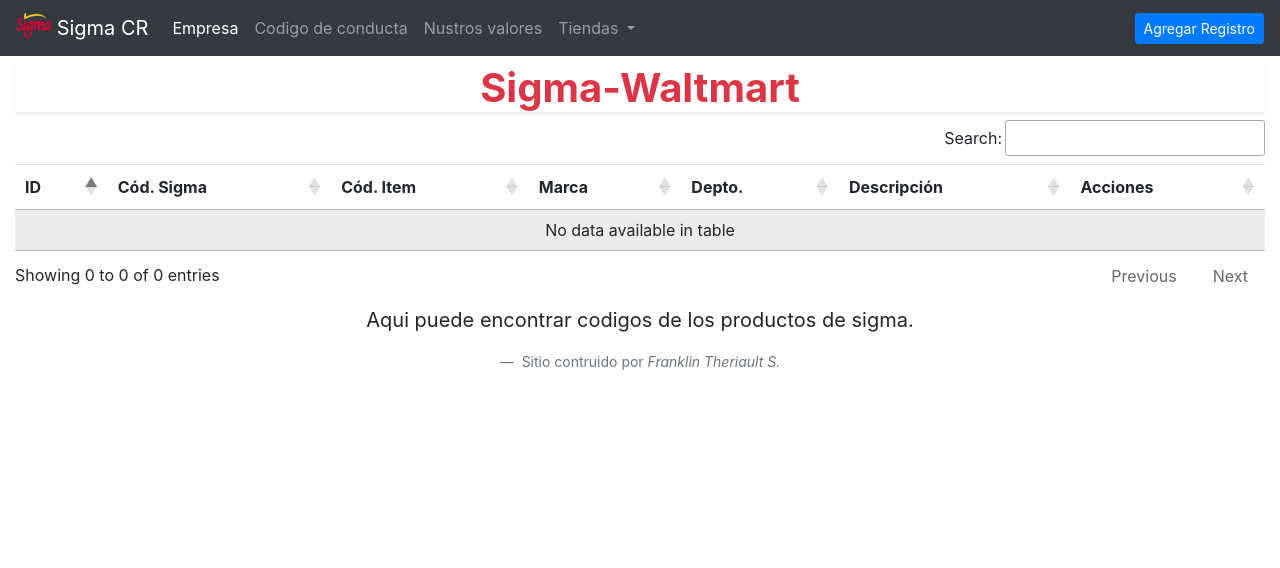
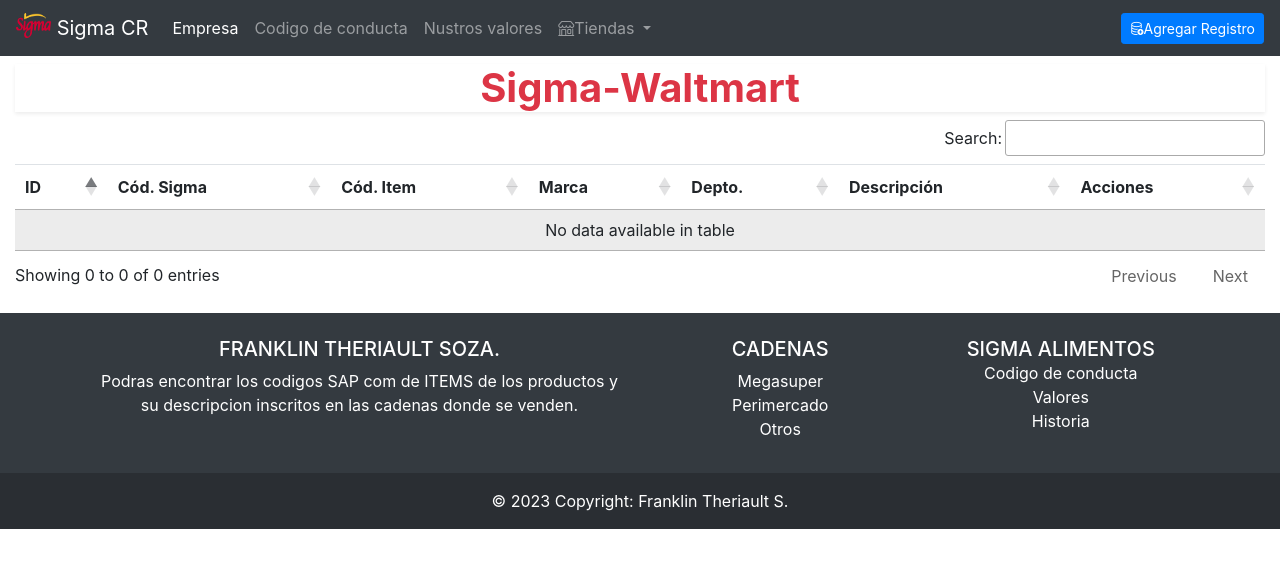
Before and after one commit to ftheriau01/sigma_2, a PHP site: page / in a window 1280 px wide. Shown: the top 568 px of the page. Run offline with PHP 8.4, Linux system fonts and the light colour scheme; data that the repository does not hold is empty; some libraries are stand-ins or nearby versions.

Commit message:
v2 add footer

```diff
--- a/index.php
+++ b/index.php
@@ -6,6 +6,7 @@
     <title>Sigma Alimetos CR</title>
     <link rel="shortcut icon" href="./img/favicon.png">
     <link rel="stylesheet" href="https://cdn.jsdelivr.net/npm/bootstrap@4.6.2/dist/css/bootstrap.min.css" integrity="sha384-xOolHFLEh07PJGoPkLv1IbcEPTNtaed2xpHsD9ESMhqIYd0nLMwNLD69Npy4HI+N" crossorigin="anonymous">
+    <link rel="stylesheet" href="https://cdn.jsdelivr.net/npm/bootstrap-icons@1.10.5/font/bootstrap-icons.css">
     <!--<link rel="stylesheet" type="text/css" href="https://cdn.datatables.net/1.11.3/css/jquery.dataTables.min.css"> -->
     <link href="https://cdn.datatables.net/v/bs4/jszip-2.5.0/dt-1.13.4/b-2.3.6/b-html5-2.3.6/r-2.4.1/sl-1.6.2/datatables.min.css" rel="stylesheet"/>
     <link rel="stylesheet" href="./css/app.css">
@@ -30,19 +31,19 @@
       <li class="nav-item">
         <a class="nav-link" href="https://www.sigma-alimentos.com/nuestros-valores/">Nustros valores</a>
       </li>
-      <li class="nav-item dropdown">
+      <li class="nav-item dropdown ">
         <a class="nav-link dropdown-toggle" href="#" role="button" data-toggle="dropdown" aria-expanded="false">
-          Tiendas
+        <i class="bi bi-shop"></i>Tiendas
         </a>
-        <div class="dropdown-menu">
-          <a class="dropdown-item" href="#">Megasuper</a>
-          <a class="dropdown-item" href="#">Perimercado</a>
-          <a class="dropdown-item" href="#">Something else here</a>
+        <div class="dropdown-menu bg-dark">
+          <a class="dropdown-item bg-success text-white" href="#">Megasuper</a>
+          <a class="dropdown-item bg-danger text-white" href="#">Perimercado</a>
+          <a class="dropdown-item bg-warning text-white" href="#">Something else here</a>
         </div>
       </li>
     </ul>
     <span class="navbar-btn">
-      <button class="btn btn-primary btn-sm" data-toggle="modal" data-target="#agregarModal">Agregar Registro</button>
+      <button class="btn btn-primary btn-sm px-2" data-toggle="modal" data-target="#agregarModal"><i class="bi bi-database-add"></i>Agregar Registro</button>
     </span>
   </div>
 </nav>
@@ -175,7 +176,7 @@
         </div>
     </div>
 </div>
-<div class="container-fluid mt-2">
+<!--<div class="container-fluid mt-2">
   <figure class="text-center">
     <blockquote class="blockquote">
       <p>Aqui puede encontrar codigos de los productos de sigma.</p>
@@ -184,7 +185,53 @@
       Sitio contruido por <cite title="Source Title">Franklin Theriault S.</cite>
     </figcaption>
   </figure>
-</div>
+</div> -->
+<footer class="bg-dark text-white text-center text-lg-start mt-3">
+  <div class="container p-4">
+    <div class="row">
+      <div class="col-lg-6 col-md-12 mb-4 mb-md-0">
+        <h5 class="text-uppercase">Franklin Theriault Soza.</h5>
+        <p>
+          Podras encontrar los codigos SAP com de ITEMS de los productos y su descripcion
+          inscritos en las cadenas donde se venden.
+        </p>
+      </div>
+      <div class="col-lg-3 col-md-6 mb-4 mb-md-0">
+        <h5 class="text-uppercase">Cadenas</h5>
+
+        <ul class="list-unstyled mb-0">
+          <li>
+            <a href="#!" class="text-white">Megasuper</a>
+          </li>
+          <li>
+            <a href="#!" class="text-white">Perimercado</a>
+          </li>
+          <li>
+            <a href="#!" class="text-white">Otros</a>
+          </li>
+        </ul>
+      </div>
+      <div class="col-lg-3 col-md-6 mb-4 mb-md-0">
+        <h5 class="text-uppercase mb-0">Sigma Alimentos</h5>
+        <ul class="list-unstyled">
+          <li>
+            <a href="https://www.sigma-alimentos.com/codigo-de-conducta/" class="text-white">Codigo de conducta</a>
+          </li>
+          <li>
+            <a href="https://www.sigma-alimentos.com/nuestros-valores/" class="text-white">Valores</a>
+          </li>
+          <li>
+            <a href="https://www.sigma-alimentos.com/nuestra-historia/" class="text-white">Historia</a>
+          </li>
+        </ul>
+      </div>
+    </div>
+  </div>
+  <div class="text-center p-3" style="background-color: rgba(0, 0, 0, 0.2);">
+    © 2023 Copyright:
+    <a class="text-white" href="#">Franklin Theriault S.</a>
+  </div>
+</footer>
     <script src="./js/jquery-3.6.0.min.js"></script>
     <script src="./js/app.js"></script>
     <script src="https://cdn.jsdelivr.net/npm/bootstrap@4.6.2/dist/js/bootstrap.bundle.min.js" integrity="sha384-Fy6S3B9q64WdZWQUiU+q4/2Lc9npb8tCaSX9FK7E8HnRr0Jz8D6OP9dO5Vg3Q9ct" crossorigin="anonymous"></script>
--- a/js/app.js
+++ b/js/app.js
@@ -24,10 +24,10 @@ $(document).ready(function() {
                     return (
                         "<button class='btn btn-sm btn-danger eliminar-btn' data-id='" +
                         row.id +
-                        "'>Eliminar</button> " +
+                        "'><i class='bi bi-trash3'></i>Eliminar</button> " +
                         "<button class='btn btn-sm btn-primary editar-btn' data-id='" +
                         row.id +
-                        "'>Editar</button>"
+                        "'><i class='bi bi-pencil-square'></i>Editar</button>"
                     );
                 }
             }
```
